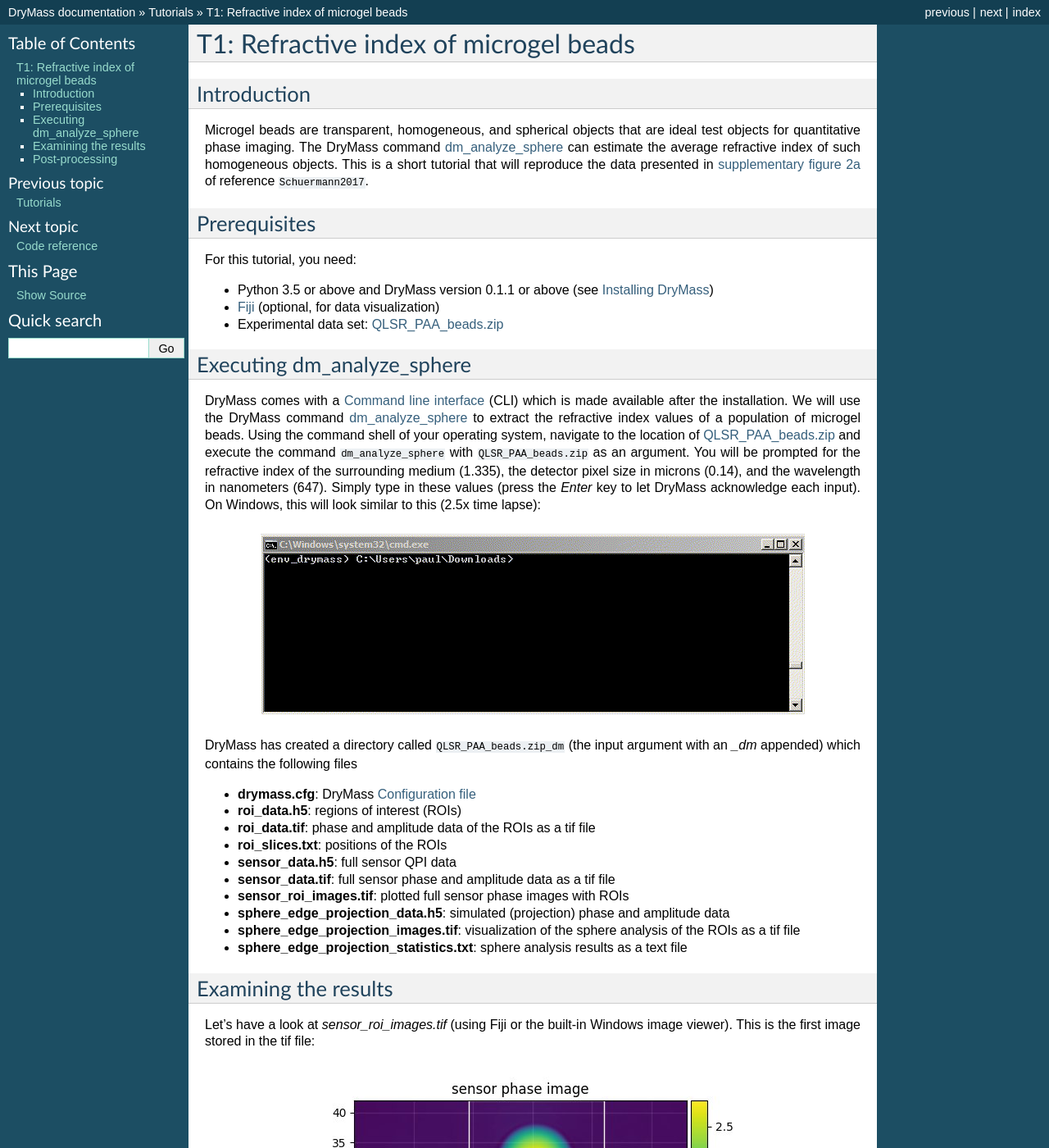
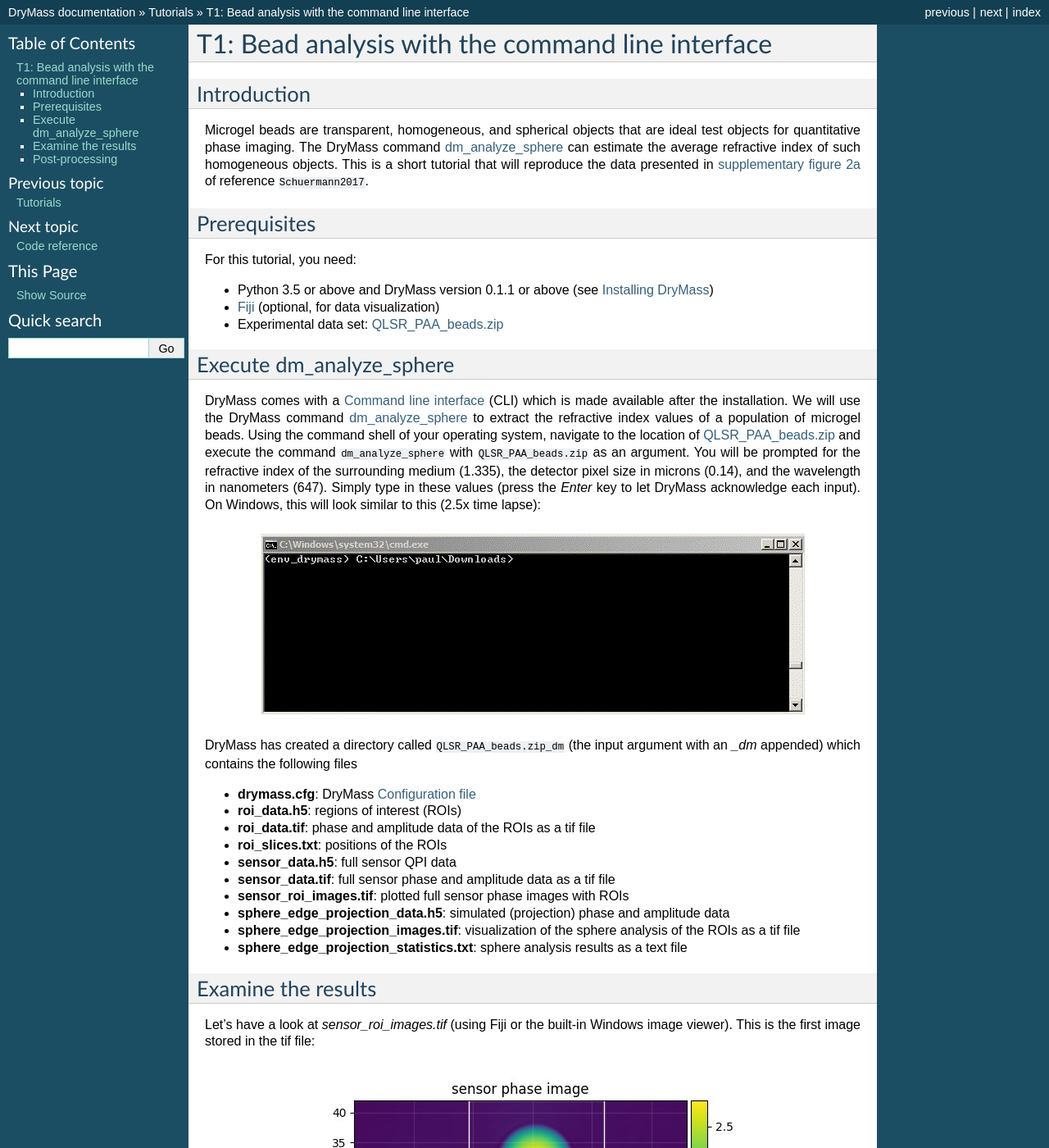
Before and after one commit to RI-imaging/DryMass, a Sphinx documentation site: the page built from docs/tutorials/t01_ri_bead.rst, in a window 1280 px wide and 1400 px high. Shown: the whole window at 82% size. Built offline with Sphinx 7.4.7, drawn with Linux system fonts in a browser that asks for light colours; pages that are not in the unit, such as notebooks, are missing from menus; the version number could not be read and is left out; cross-references to code outside the pages are shown as plain code; some of the changed text lies outside the part shown.

Commit message:
update docs

```diff
--- a/docs/tutorials/t01_ri_bead.rst
+++ b/docs/tutorials/t01_ri_bead.rst
@@ -1,6 +1,6 @@
-======================================
-T1: Refractive index of microgel beads
-======================================
+=================================================
+T1: Bead analysis with the command line interface
+=================================================
 
 Introduction
 ------------
@@ -20,8 +20,8 @@ For this tutorial, you need:
 - `Fiji <https://fiji.sc/>`_ (optional, for data visualization)
 - Experimental data set: `QLSR_PAA_beads.zip <https://github.com/RI-imaging/QPI-data/raw/master/QLSR_PAA_beads.zip>`_
 
-Executing dm_analyze_sphere
----------------------------
+Execute dm_analyze_sphere
+-------------------------
 DryMass comes with a :ref:`section_command_line_interface` (CLI)
 which is made available after the installation.
 We will use the DryMass command  :ref:`section_dm_analyze_sphere`
@@ -54,8 +54,8 @@ files
 - **sphere_edge_projection_images.tif**: visualization of the sphere analysis of the ROIs as a tif file
 - **sphere_edge_projection_statistics.txt**:  sphere analysis results as a text file
 
-Examining the results
----------------------
+Examine the results
+-------------------
 Let's have a look at *sensor_roi_images.tif* (using Fiji or the built-in Windows
 image viewer). This is the first image stored in the tif file:
 
```
